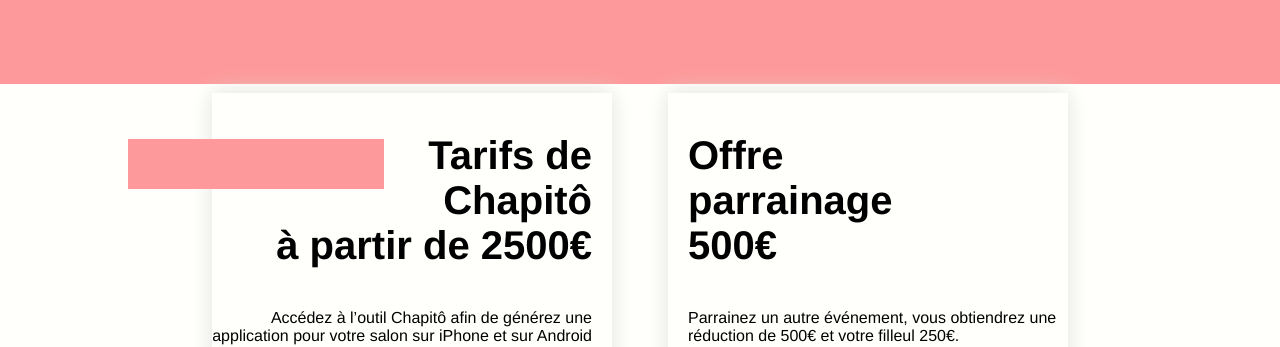
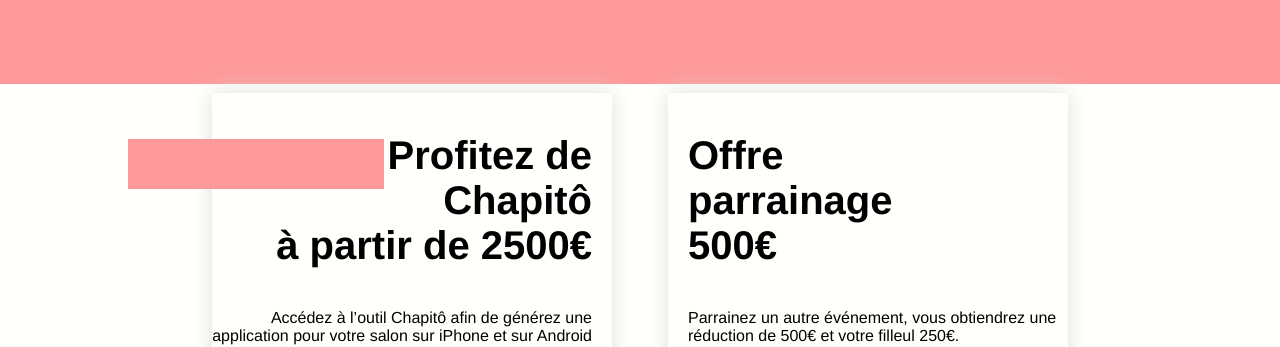
Before and after one commit to vpilsudski/website, a Nuxt app: page /salon in a window 1280 px wide. Shown: the part 8860-9207 px from the top of the page. Built offline with nearby package versions, Linux system fonts and the light colour scheme.

Commit message:
Update salon.vue

```diff
--- a/pages/salon.vue
+++ b/pages/salon.vue
@@ -288,7 +288,7 @@
         ></div>
         <div class="bloc-carre carre-col-1">
 
-          <h3>Tarifs de<br>Chapitô<br> à partir de 2500€</h3>
+          <h3>Profitez de<br>Chapitô<br> à partir de 2500€</h3>
           <p>Accédez à l’outil Chapitô afin de générez une application pour votre salon sur iPhone et sur Android</p>
         </div>
 
```
